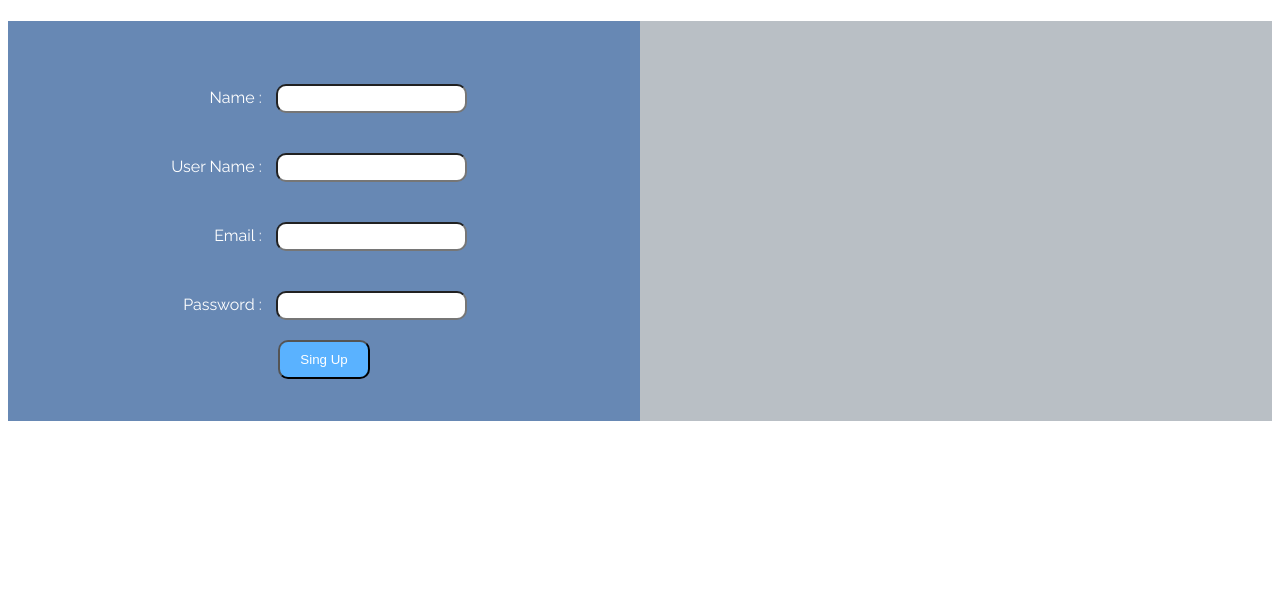
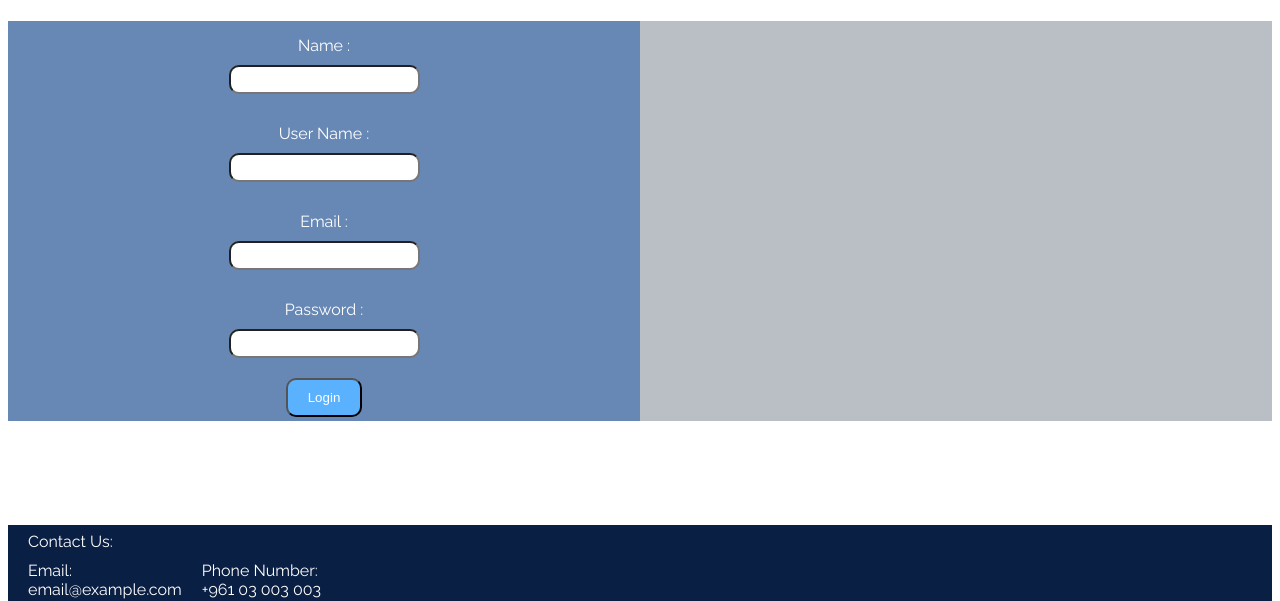
Before and after one commit to BasselAlShaar/Frontend-Flight-Management-System-Project, a plain HTML site: page Pages/sign_up_page.html in a window 1280 px wide. Shown: the part 203-804 px from the top of the page. Drawn offline with Linux system fonts and the light colour scheme.

Commit message:
Changed contact card color

```diff
--- a/Pages/sign_up_page.html
+++ b/Pages/sign_up_page.html
@@ -69,13 +69,13 @@
 
             <div  class="password">Password : <input id="password" type="password" autocomplete="off"/></div>
           <div class="sign_up_button">
-            <button type="submit">Sing Up</button>
+            <button type="submit">Login</button>
           </div>
           </div>
         </form>
         </div>
-        <div class="spline"></div>
-      </div>
+
+
 
     <div class="footer">
       <div class="contact_card">
@@ -88,7 +88,7 @@
           <div class="phone">
             <div class="phone-label">Phone Number:</div>
             <div class="digits">+961 03 003 003</div>
-          </div></div>
+          </div></div> </div>
         </div>
       </div>
     </div>
--- a/styles/sign-up-page.css
+++ b/styles/sign-up-page.css
@@ -63,16 +63,22 @@ body {
 }
 
 .user-email {
+  display: flex;
+  flex-direction: column;
   padding: 10px;
-  align-self: flex-end;
+  align-items: center;
 }
 .user_name {
+  display: flex;
+  flex-direction: column;
   padding: 10px;
-  align-self: flex-end;
+  align-items: center;
 }
 .name {
+  display: flex;
+  flex-direction: column;
   padding: 10px;
-  align-self: flex-end;
+  align-items: center;
 }
 input {
   border-radius: 10px;
@@ -80,9 +86,10 @@ input {
   margin: 10px;
 }
 .password {
+  display: flex;
+  flex-direction: column;
   padding: 10px;
-
-  align-self: flex-end;
+  align-items: center;
 }
 .title {
   display: flex;
@@ -98,9 +105,10 @@ input {
   align-items: start;
   height: 10vh;
   width: 100%;
-  background-color: lightgray;
+  background-color: #0a1f44;
   gap: 10px;
   margin-top: auto;
+  color: white;
 }
 #contact_us {
   padding: 0px 20px;
```
